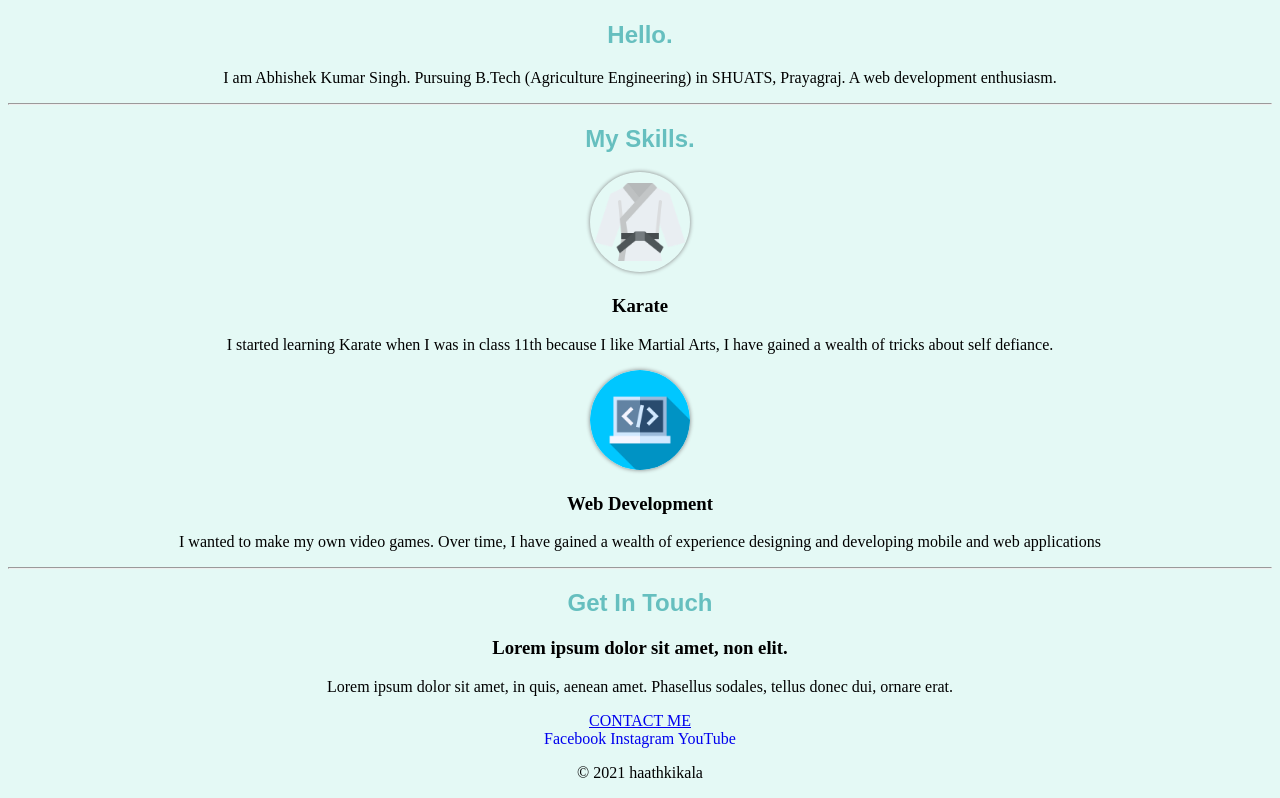
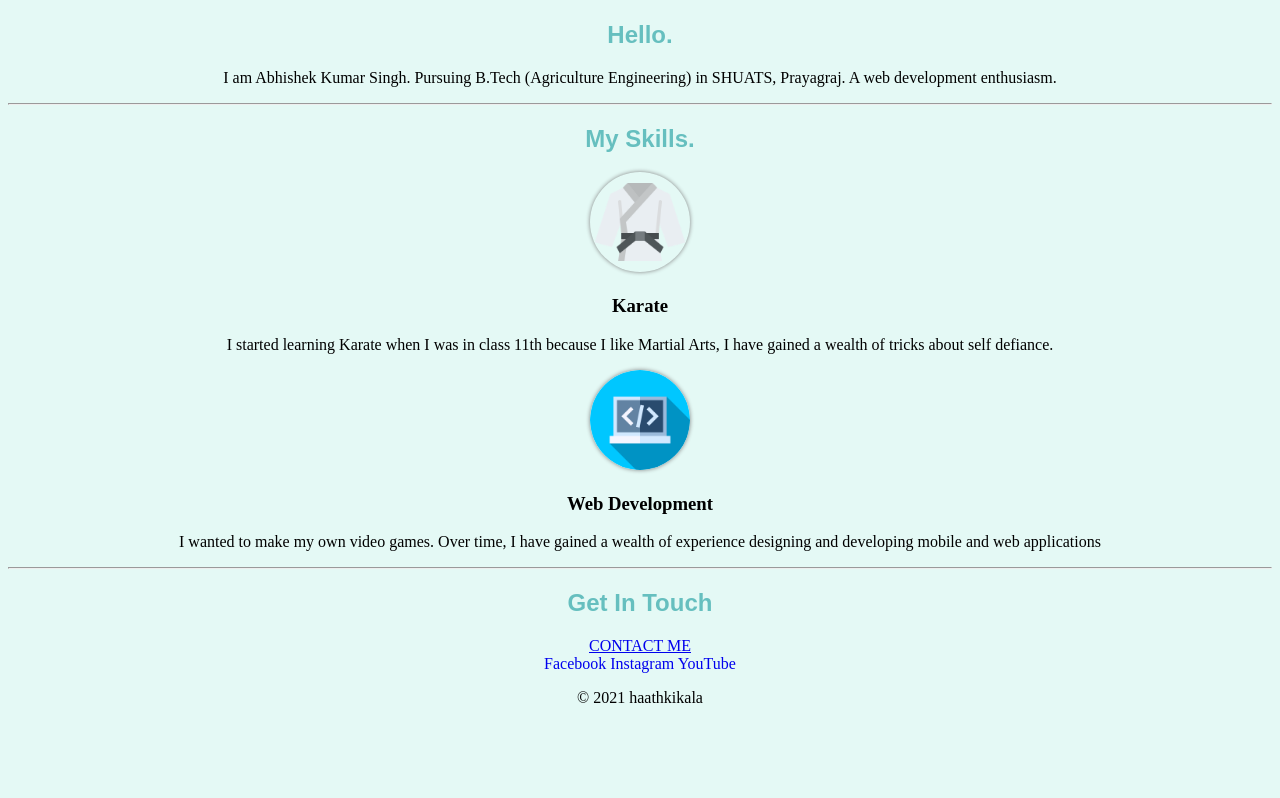
Before and after one commit to aabhishekkrsingh/cv, a plain HTML site: page index.html in a window 1280 px wide. Shown: the part 752-1550 px from the top of the page. After the commit the page ends 1475 px from the top, so only its background shows below. Drawn offline with Linux system fonts and the light colour scheme; a web font is replaced by a local one.

Commit message:
Update index.html

```diff
--- a/index.html
+++ b/index.html
@@ -55,13 +55,9 @@
         </div>
       </div>
       <hr />
-      <div class="contact-me">
+   <div class="contact-me">
         <h2>Get In Touch</h2>
-        <h3>Lorem ipsum dolor sit amet, non elit.</h3>
-        <p>
-          Lorem ipsum dolor sit amet, in quis, aenean amet. Phasellus sodales,
-          tellus donec dui, ornare erat.
-        </p>
+
         <a class="btn" href="contact-me.html">CONTACT ME</a>
       </div>
     </div>
```
